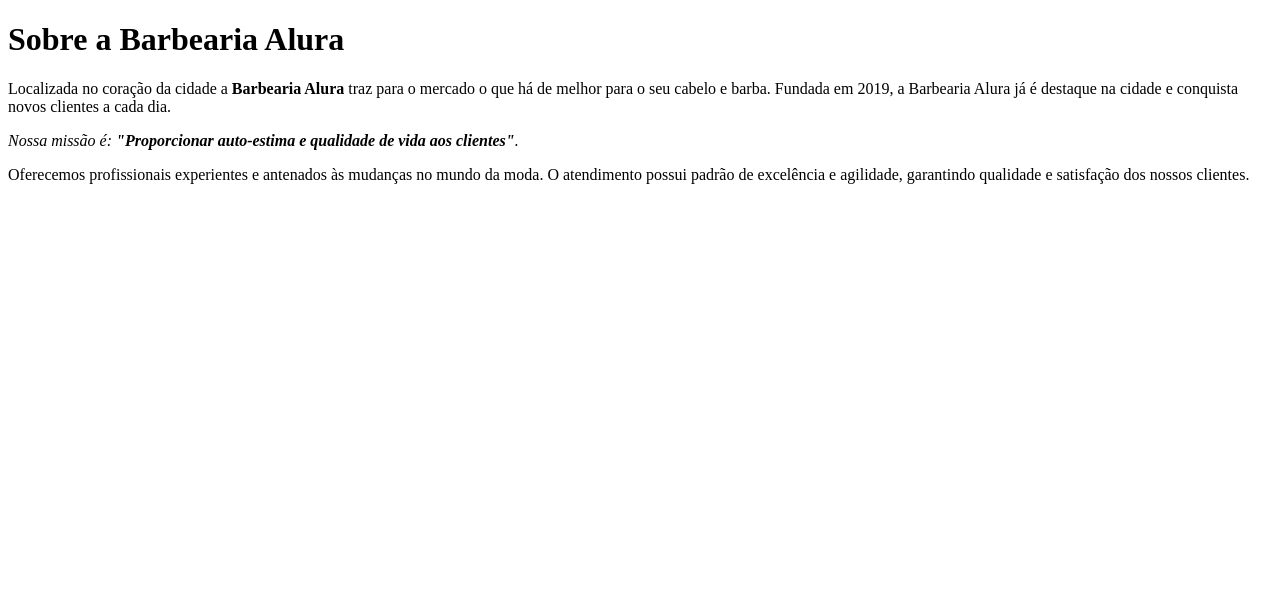
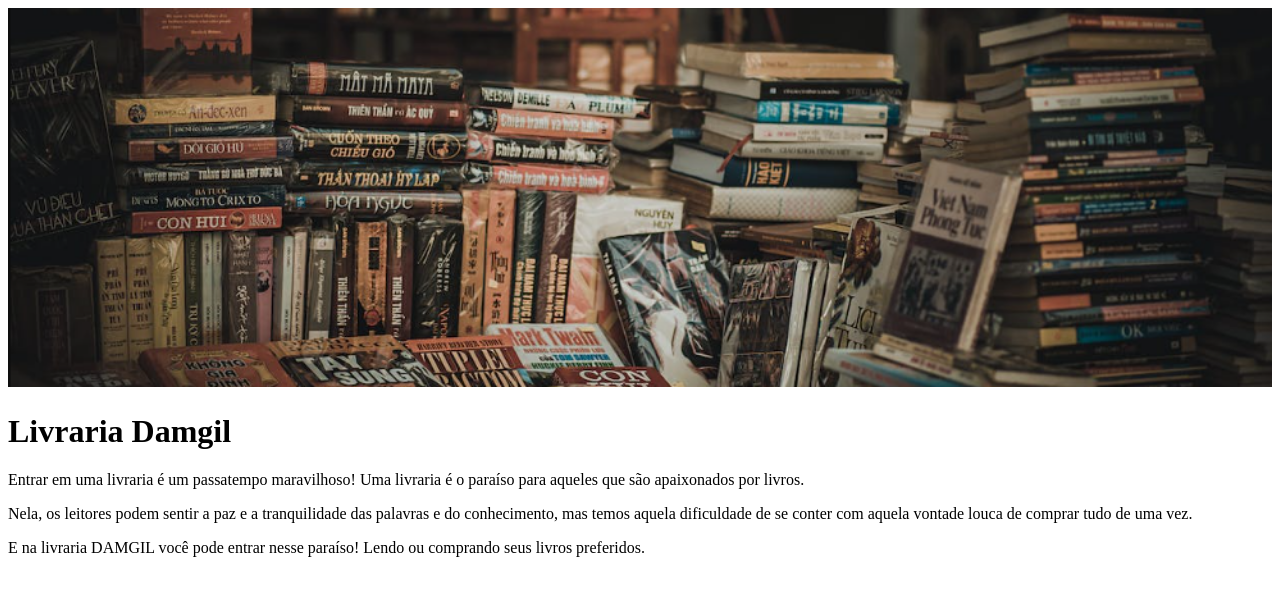
Before and after one commit to kookminfv07/Livraria-Damgil, a plain HTML site: page index.html in a window 1280 px wide. Drawn offline with Linux system fonts and the light colour scheme.

Commit message:
Add files via upload

```diff
--- a/index.html
+++ b/index.html
@@ -1,17 +1,23 @@
 <!DOCTYPE html>
-<html lang="pt-br">
-	<head>
-		<meta charset="UTF-8">
-		<title>Barbearia Alura</title>
-	</head>
+<html lang="en">
+<head>
+    <meta charset="UTF-8">
+    <meta http-equiv="X-UA-Compatible" content="IE=edge">
+    <meta name="viewport" content="width=device-width, initial-scale=1.0">
+    <link rel="stylesheet" href="style.css">
+    <title>Document</title>
+</head>
 
-	<body>
-		<h1>Sobre a Barbearia Alura</h1>
+<header>
+<img id="banner" src="banner.png">
+</header>
 
-		<p>Localizada no coração da cidade a <strong>Barbearia Alura</strong> traz para o mercado o que há de melhor para o seu cabelo e barba. Fundada em 2019, a Barbearia Alura já é destaque na cidade e conquista novos clientes a cada dia.</p>
-
-		<p><em>Nossa missão é: <strong>"Proporcionar auto-estima e qualidade de vida aos clientes"</strong>.</em></p>
-
-		<p>Oferecemos profissionais experientes e antenados às mudanças no mundo da moda. O atendimento possui padrão de excelência e agilidade, garantindo qualidade e satisfação dos nossos clientes.</p>
-	</body>
+<body>
+    <h1>Livraria Damgil</h1>
+    <p>Entrar em uma livraria é um passatempo maravilhoso!
+    Uma livraria é o paraíso para aqueles que são apaixonados por livros.</p>
+    <p>Nela, os leitores podem sentir a paz e a tranquilidade das palavras e do conhecimento, mas temos aquela dificuldade
+    de se conter com aquela vontade louca de comprar tudo de uma vez.</p>
+    <p>E na livraria DAMGIL você pode entrar nesse paraíso! Lendo ou comprando seus livros preferidos.</p>
+</body>
 </html>
```
Also changed, not shown: banner.png (added), 2 other files.
